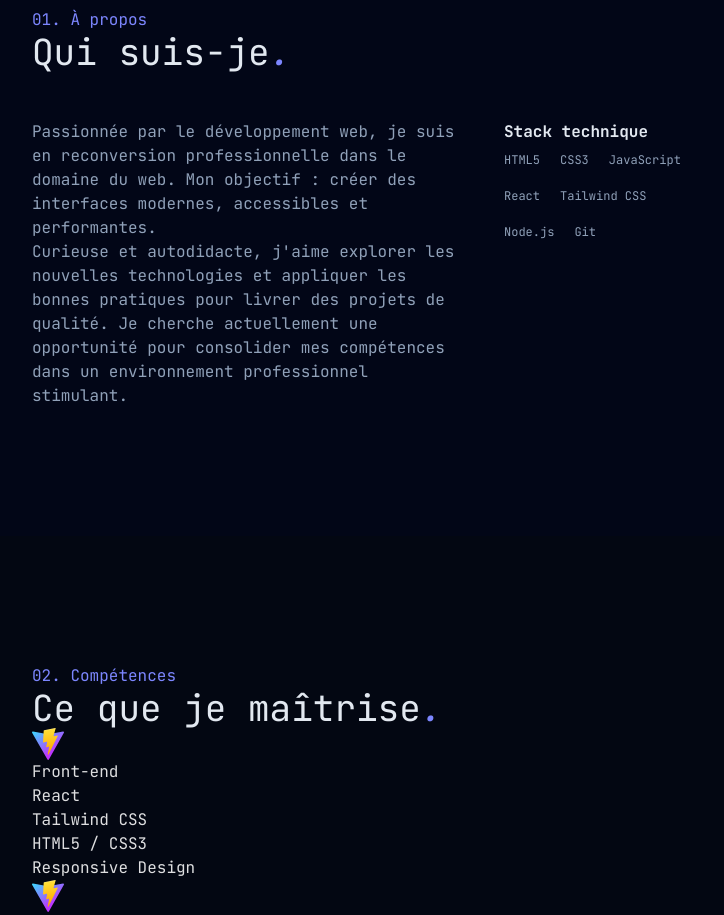
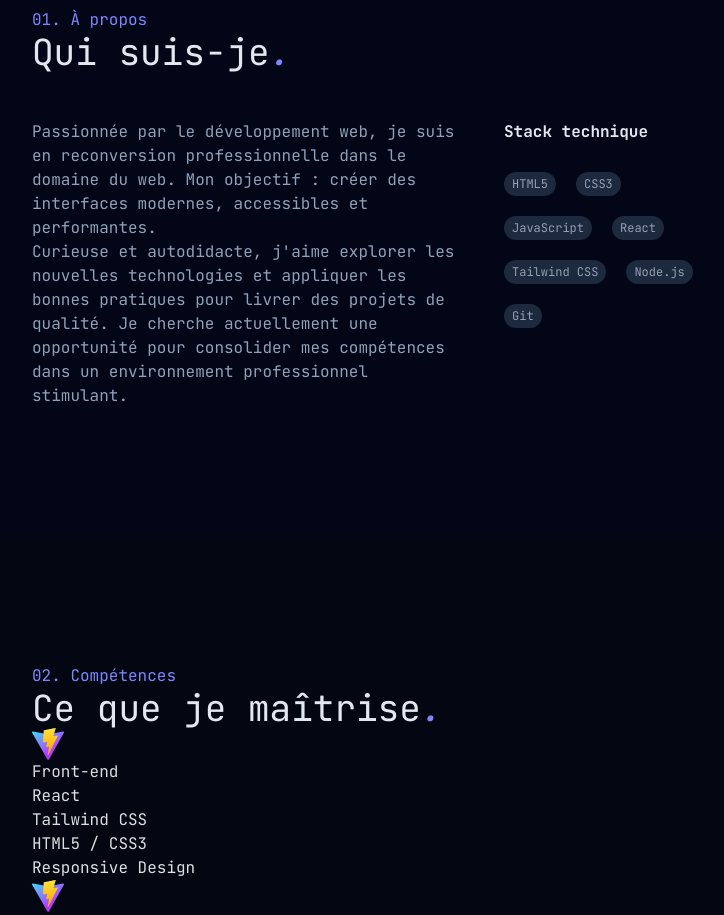
Before and after one commit to nanadocte/portfolio, a React (Vite) app: page / in a window 1280 px wide. Shown: the part 920-1835 px from the top of the page, without its empty margins (272-996 px from the left). Built offline with nearby package versions, Linux system fonts and the light colour scheme.

Commit message:
Styled About

```diff
--- a/src/sections/About.jsx
+++ b/src/sections/About.jsx
@@ -29,10 +29,13 @@ function About() {
           dans un environnement professionnel stimulant.
         </p>
         <div className="w-50 flex flex-col">
-          <p className="text-slate-200 mb-2 font-bold">Stack technique</p>
+          <p className="pb-5 text-slate-200 mb-2 font-bold">Stack technique</p>
           <ul className="flex flex-row gap-5 flex-wrap">
             {stack.map((techno, index) => (
-              <li className="text-xs text-slate-400" key={index}>
+              <li
+                className="bg-slate-800 py-1 px-2 rounded-2xl text-xs text-slate-400"
+                key={index}
+              >
                 <button>{techno}</button>
               </li>
             ))}
--- a/src/sections/Hero.jsx
+++ b/src/sections/Hero.jsx
@@ -4,7 +4,7 @@ function Hero() {
   const [showButton, setShowButton] = useState(false);
   return (
     <section
-      className="px-48 h-screen pt-32 flex justify-center"
+      className=" px-48 h-screen pt-32 flex justify-center"
       onMouseEnter={() => setShowButton(true)}
     >
       <div className="group/bienvenue flex flex-col justify-center items-center gap-12">
```
